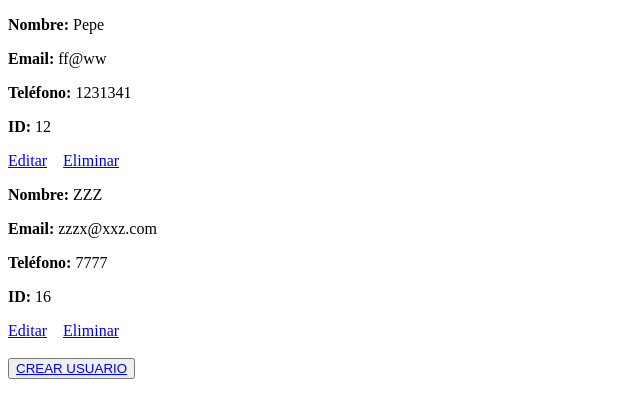
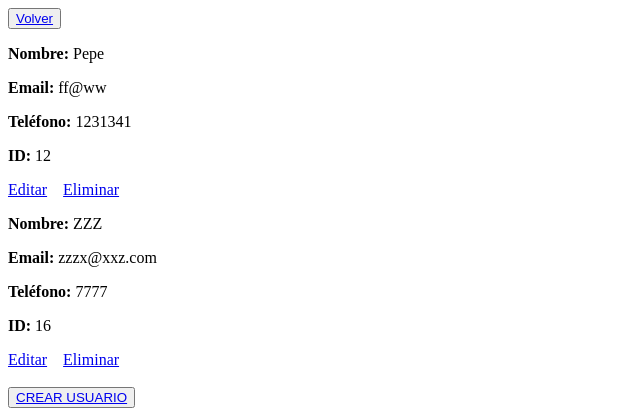
Before and after one commit to rodrigoWq/projectoIS2, a Django app: page /listar_usuarios in a window 1280 px wide. Shown: the top 420 px of the page, without its empty margins (0-640 px from the left). Run offline with Django 4.2, Linux system fonts and the light colour scheme; data comes from the database, SQL or seed files in the repository; both versions use the stored data as it was after the commit.

Commit message:
Se resuelve el error de volver hacia atras en listar usuarios

```diff
--- a/login/urls.py
+++ b/login/urls.py
@@ -12,5 +12,6 @@ urlpatterns = [
     path('listar_usuarios', views.listar_usuarios, name="listar_usuarios"),
     path('eliminar_usuario/<usuario_id>', views.eliminar_usuario, name="eliminar_usuario"),
     path('edicionUsuario/<usuario_id>', views.edicionUsuario, name="edicionUsuario"),
+    path('volver_home', views.volver_home, name=""),
     path('editar_usuario', views.editar_usuario, name="editar_usuario"),
 ]
--- a/login/views.py
+++ b/login/views.py
@@ -110,3 +110,6 @@ def editar_usuario(request):
     usuario.telefono =  telefono
     usuario.save()
     return redirect('listar_usuarios')
+
+def volver_home(request):
+    return render(request,"login/index.html")
--- a/templates/login/listar_usuarios.html
+++ b/templates/login/listar_usuarios.html
@@ -8,6 +8,7 @@
     <title>Listar Usuarios</title>
 </head>
 <body>
+    <button type="submit"><a href="/volver_home" class="boton">Volver</a></button>
     {% for usuario in usuarios %}
         <p><strong>Nombre:</strong> {{ usuario.nombre }}</p>
         <p><strong>Email:</strong> {{ usuario.email }}</p>
```
Also changed, not shown: db.sqlite3, proyectoIS2/settings.py (line endings or trailing spaces).
